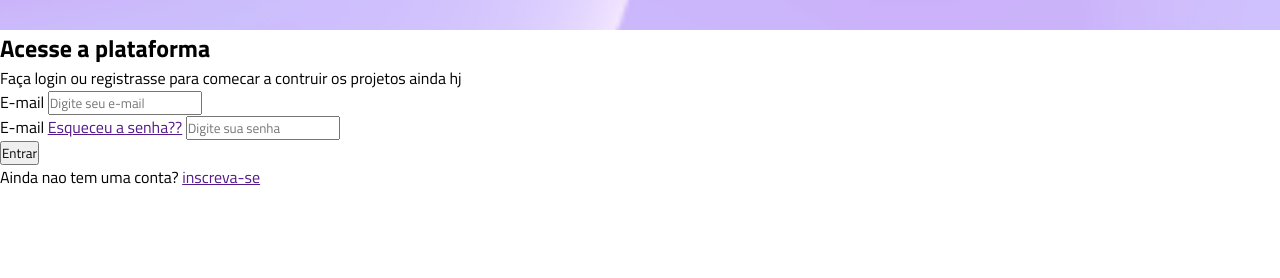
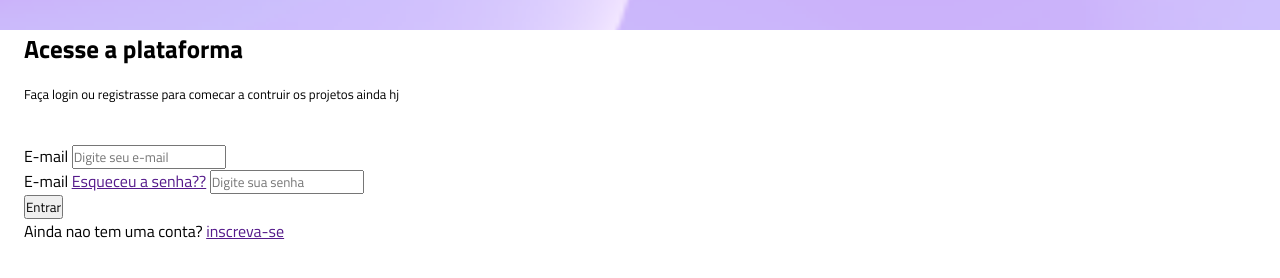
Before and after one commit to aquinobr2023/Projeto-vertigo, a plain HTML site: page index.html in a window 1280 px wide. Shown: the part 104-382 px from the top of the page. Drawn offline with Linux system fonts and the light colour scheme.

Commit message:
termino da section de descricao

```diff
--- a/index.html
+++ b/index.html
@@ -16,7 +16,7 @@
         <img src="./imagens/logo (1).svg" alt="logo">
     </header>
     <main>
-        <section class="descrição">
+        <section class="descricao">
             <h1>Acesse a plataforma</h1>
             <p>Faça login ou registrasse para comecar a contruir os projetos ainda hj</p>
 
--- a/style.css
+++ b/style.css
@@ -1,4 +1,5 @@
 *{/* reset do CSS*/
+
 margin: 0;
 padding: 0;
 box-sizing: border-box;
@@ -13,4 +14,21 @@ header {
     display: flex;
     justify-content: center;
     align-items: center;
+    margin-bottom: 3,7rem;
 }
+main {
+    padding-inline: 1.5rem;
+}
+.descricao {
+    margin-bottom: 2.5rem;
+
+}
+.descricao h1{
+    color: var(--gray-800);
+    margin-bottom: 1rem;
+    font-size: 1.5625rem;
+}
+.descricao p {
+    font-size: 0.8125rem;
+    color: var(--gray-600);
+}
```
